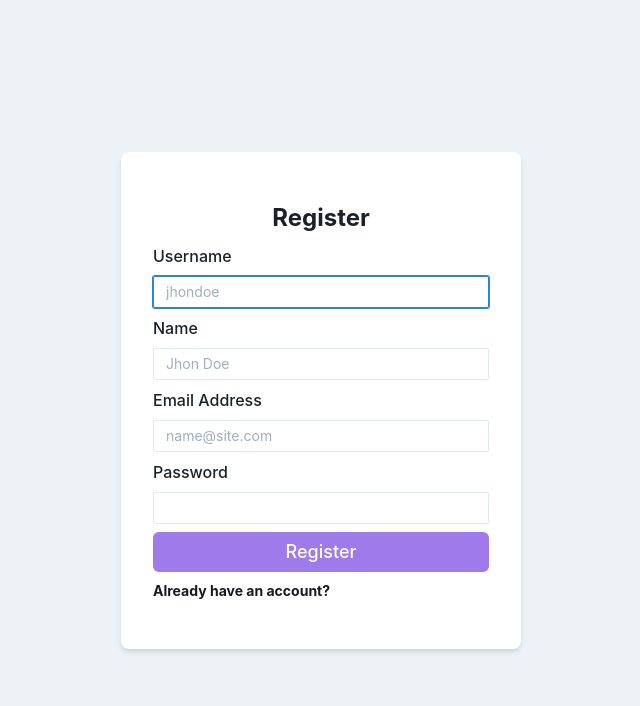
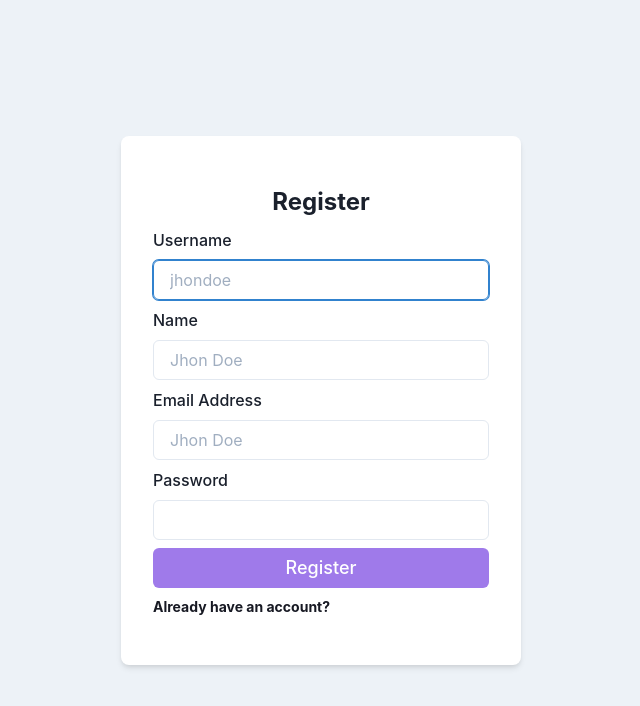
Before and after one commit to hereisfahad/clustox-position-test, a Next.js app: page /register in a window 1280 px wide. Shown: the top 706 px of the page, without its empty margins (319-959 px from the left). Built offline with nearby package versions, Linux system fonts and the light colour scheme.

Commit message:
refactor: form input fields

```diff
--- /dev/null
+++ b/src/components/TextField.tsx
@@ -0,0 +1,30 @@
+import React from 'react'
+import {
+  FormControl,
+  FormErrorMessage,
+  FormLabel,
+  Input,
+} from '@chakra-ui/react';
+
+const TextField = React.forwardRef((props: any, ref) => {
+  const { label, name, errorMessage, ...rest } = props
+  return (
+    <FormControl isInvalid={errorMessage}>
+      <FormLabel htmlFor={name}>
+        {label}
+      </FormLabel>
+      <Input
+        ref={ref}
+        aria-label={label}
+        id={name}
+        name={name}
+        {...rest}
+      />
+      <FormErrorMessage>
+        {errorMessage}
+      </FormErrorMessage>
+    </FormControl>
+  )
+})
+
+export default TextField
--- a/src/pages/register.tsx
+++ b/src/pages/register.tsx
@@ -5,15 +5,13 @@ import { gql, useMutation } from '@apollo/client'
 import {
   Button,
   Flex,
-  FormControl,
-  FormErrorMessage,
-  FormLabel,
-  Input,
   Stack,
   Link,
   Text,
   useToast,
 } from '@chakra-ui/react';
+
+import TextField from '@/components/TextField'
 
 const REGISTER_USER = gql`
   mutation SignupMutation(
@@ -86,14 +84,9 @@ const Register = () => {
         <Flex justify="center">
           <Text fontWeight="bold" fontSize="2xl">Register</Text>
         </Flex>
-        <FormControl isInvalid={errors.username && errors.username.message}>
-          <FormLabel htmlFor="username">Username</FormLabel>
-          <Input
+
+        <TextField
           autoFocus
-            aria-label="Username"
-            id="username"
-            name="username"
-            size="sm"
           {...register("username", {
             required: 'Please enter your username.',
             maxLength: {
@@ -101,19 +94,13 @@ const Register = () => {
               message: 'Username cannot be more than 100 characters.'
             }
           })}
+          errorMessage={errors.username && errors.username.message}
+          label="Username"
+          name="username"
           placeholder="jhondoe"
         />
-          <FormErrorMessage>
-            {errors.username && errors.username.message}
-          </FormErrorMessage>
-        </FormControl>
-        <FormControl isInvalid={errors.name && errors.name.message}>
-          <FormLabel htmlFor="name">Name</FormLabel>
-          <Input
-            aria-label="Name"
-            id="name"
-            name="name"
-            size="sm"
+
+        <TextField
           {...register("name", {
             required: 'Please enter your name.',
             maxLength: {
@@ -121,21 +108,13 @@ const Register = () => {
               message: 'Name cannot be more than 100 characters.'
             }
           })}
+          errorMessage={errors.name && errors.name.message}
+          label="Name"
+          name="name"
           placeholder="Jhon Doe"
         />
-          <FormErrorMessage>
-            {errors.name && errors.name.message}
-          </FormErrorMessage>
 
-        </FormControl>
-        <FormControl isInvalid={errors.email && errors.email.message}>
-
-          <FormLabel htmlFor="email">Email Address</FormLabel>
-          <Input
-            aria-label="Email Address"
-            id="email"
-            name="email"
-            size="sm"
+        <TextField
           {...register("email", {
             required: 'Please enter your email.',
             maxLength: {
@@ -143,21 +122,13 @@ const Register = () => {
               message: 'Email cannot be more than 100 characters.'
             }
           })}
-            placeholder="name@site.com"
+          errorMessage={errors.email && errors.email.message}
+          label="Email Address"
+          name="email"
+          placeholder="Jhon Doe"
         />
-          <FormErrorMessage>
-            {errors.email && errors.email.message}
-          </FormErrorMessage>
-        </FormControl>
 
-        <FormControl isInvalid={errors.password && errors.password.message}>
-          <FormLabel htmlFor="password">Password</FormLabel>
-          <Input
-            aria-label="Password"
-            name="password"
-            id="password"
-            type="password"
-            size="sm"
+        <TextField
           {...register("password", {
             required: 'Please enter a password.',
             maxLength: {
@@ -165,11 +136,11 @@ const Register = () => {
               message: 'Password cannot be more than 100 characters.'
             }
           })}
+          errorMessage={errors.password && errors.password.message}
+          label="Password"
+          name="password"
         />
-          <FormErrorMessage>
-            {errors.password && errors.password.message}
-          </FormErrorMessage>
-        </FormControl>
+
         <Button
           id="register"
           type="submit"
```
Also changed, not shown: src/pages/login.tsx (+10 -24 lines), 1 other file (tests, documents, lock files or other folders). Lines whose indentation alone changed are shown as unchanged.
